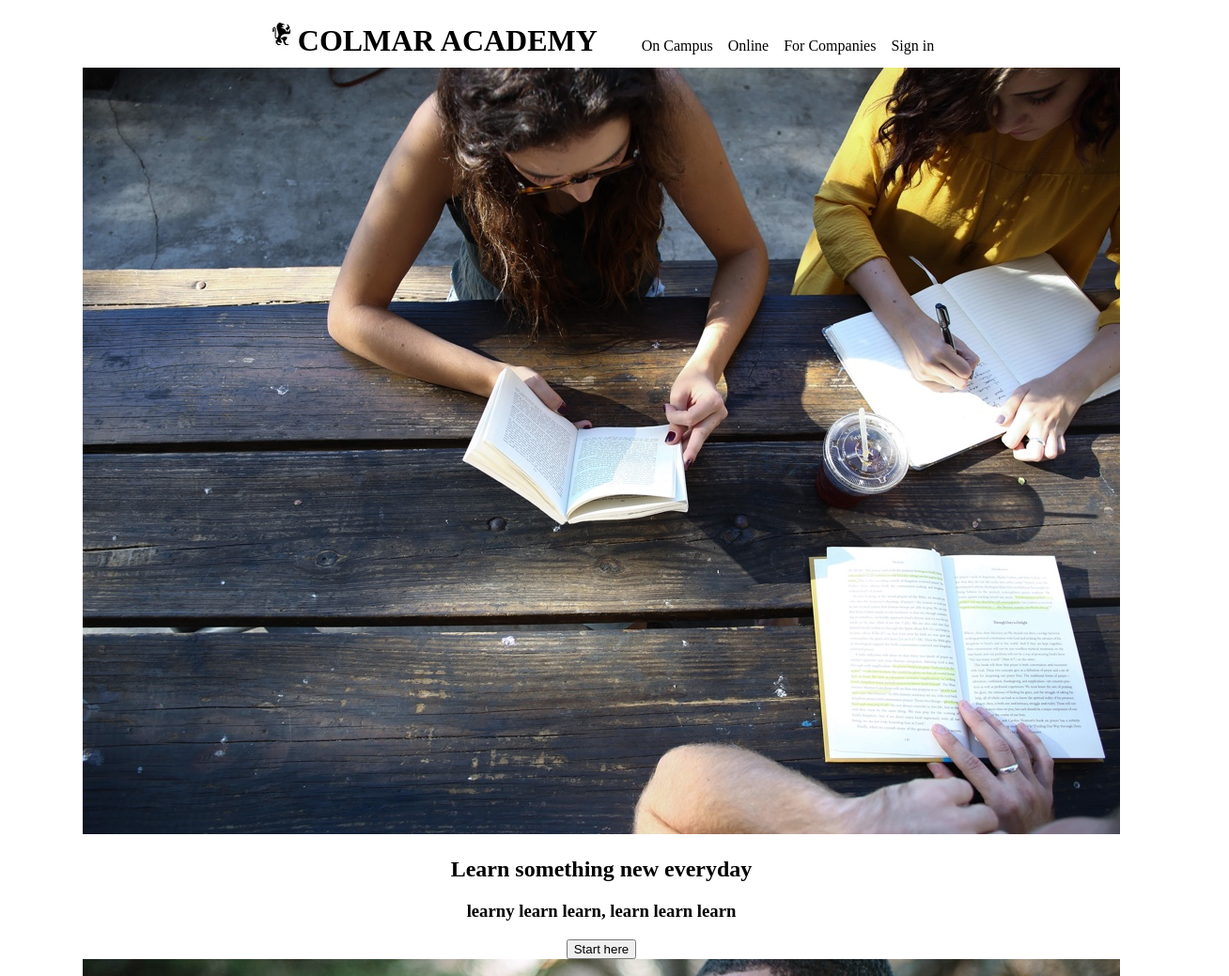
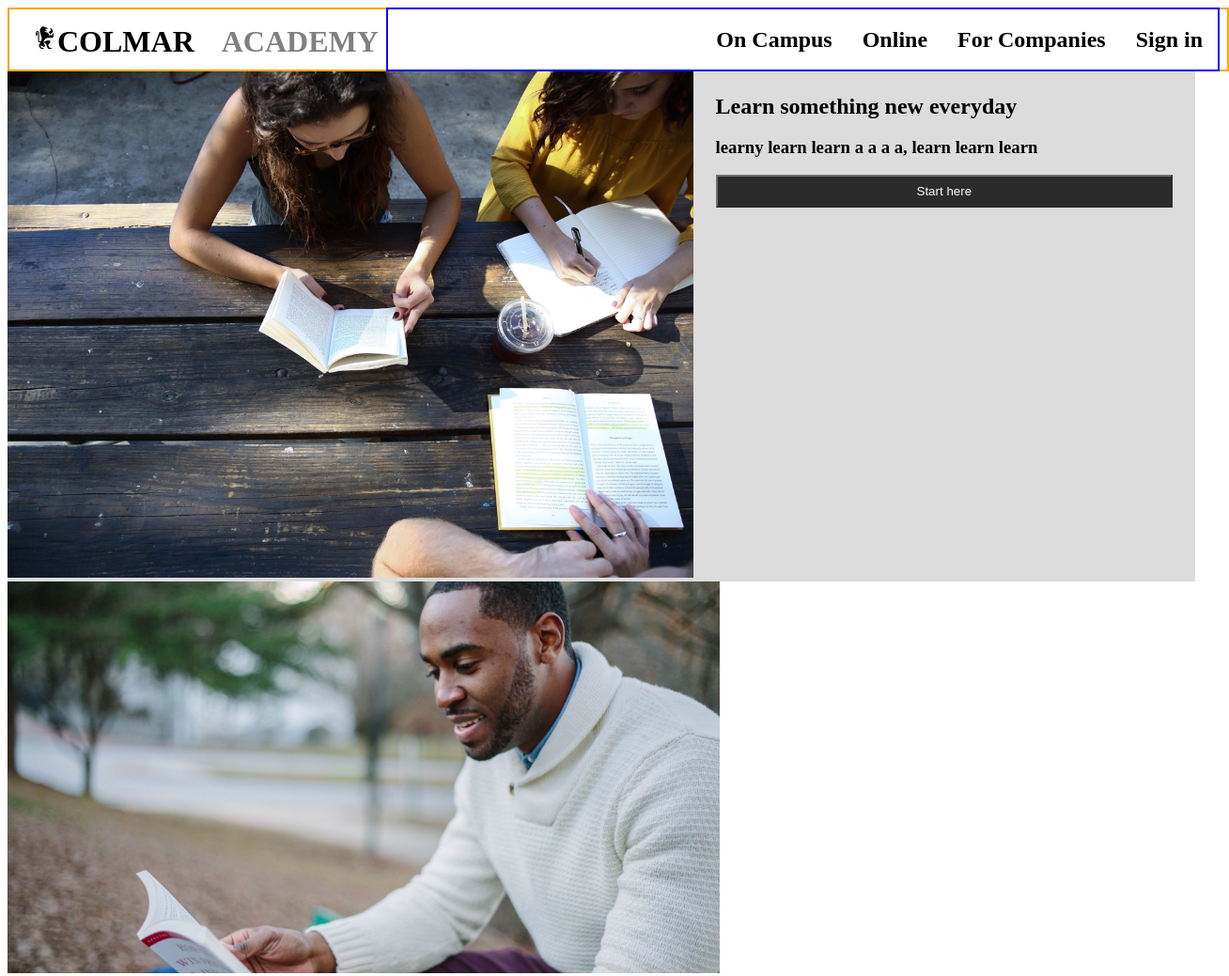
Before and after one commit to BShafto/Capstone, a plain HTML site: page CapstoneProject/index.html in a window 1280 px wide. Shown: the top 1039 px of the page at 94% size, 1308 px wide, since content can reach past the window. Drawn offline with Linux system fonts and the light colour scheme; files whose address does not match are found by name.

Commit message:
Third update with section1 css in

```diff
--- a/CapstoneProject/Resources/style.css
+++ b/CapstoneProject/Resources/style.css
@@ -1,22 +1,82 @@
-*{
-    text-align: center;
-}
-
 header{
+    width: 100%;
     height: 64px;
     padding-left: 24px;
     padding-right: 8px;
+
+    display: inline-flex;
+    position: relative;
+    align-items: center;            /*with regards to height*/
+    border: orange 2px solid;
 }
 
 h1{
-    display: inline;
+    display: flex;
+    justify-content: start;
+    position: relative;
+    align-items: flex-start;
+    color:gray;
+    height: 32px;
+    width: 250px;
+}
+
+h2.section1Descr{
+    margin: 0px;
+}
+
+h2.navigationHeadings{
+    margin: 16px;
+}
+
+h1.strong{
+    font-weight: bold;
+    color: black;
+}
+
+nav{
+    display: flex;
+    justify-content: end;
+    height: inherit;
+    position: relative;
+    text-align: center;
+    align-items: flex-end;
+    align-items: center;
+    border: blue 2px solid;
+    width: 100%;
 }
 
 p{
     margin-right: 16px;
     display: inline-flex;
 }
+
+button{
+    background-color: black;
+    color: white;
+    opacity: 0.8;
+    padding: 8px;
+}
 .navigation{
+    display: inline;
+    height: 32px;
+}
+
+.section1{
+    background-color: gainsboro;
     display: inline-flex;
-    justify-content: end;
 }
+
+.leftBanners{
+    width: 60%;
+}
+
+.descriptor{
+    margin: 24px;
+    display: flex;
+    flex-direction: column;
+    width: 40%;
+}
+
+.imgL{
+    width: 100%;
+}
--- a/CapstoneProject/index.html
+++ b/CapstoneProject/index.html
@@ -11,39 +11,34 @@
 <body>
     <header>
         <img src="C:/Users/Ben/Documents/Codecademy/CapstoneProject/Resources/images/ic-logo.svg">
-        <span>
-            <h1>
-                <strong>
-                    COLMAR
-                </strong>
-                ACADEMY
-            </h1>
-        </span>
-            <ul class="navigation">
-                <p>On Campus</p>
-                <p>Online</p>
-                <p>For Companies</p>
-                <p>Sign in</p>
-            </ul>
-        </span>
+        <h1 class="strong">COLMAR</h1>
+        <h1>ACADEMY</h1>
+        <nav>
+            <h2 class="navigationHeadings">On Campus</h2>
+            <h2 class="navigationHeadings">Online</h2>
+            <h2 class="navigationHeadings">For Companies</h2>
+            <h2 class="navigationHeadings">Sign in</h2>
+        </nav>
     </header>
 
     <div class="section1">
-        <img src="Resources/images/banner.jpg">
-        <div>
-            <h2>Learn something new everyday</h2>
-            <h3>learny learn learn, learn learn learn</h3>
+        <div class="leftBanners">
+            <img src="Resources/images/banner.jpg" class="imgL">
+        </div>
+        <div class="descriptor">
+            <h2 class="section1Descr">Learn something new everyday</h2>
+            <h3>learny learn learn a a  a a, learn learn learn</h3>
             <button>Start here</button>
         </div>
     </div>
 
     <div class="section2">
-        <div>
-            <img src="Resources/images/information-main.jpg">
+        <div class="leftBanners">
+            <img src="Resources/images/information-main.jpg" class="imgL">
             <h2>It doesn't hurt to keep practicing</h2>
-            <p>texty text text</p>
+            <p>texty text text texty text text texty text text texty text text texty text text texty text text texty text text</p>
         </div>
-        <div>
+        <div class="descriptor">
             <div>
                 <img src="Resources/images/information-orientation.jpg">
                 <h4>Orientation Date</h4>
@@ -104,7 +99,7 @@
     <div class="Thesis exhibit">
         <h2>Thesis Exhibit</h2>
         <div>
-            <video src="Resources/videos/thesis.mp4" autoplay loop muted>
+            <video src="Resources/videos/thesis.mp4" autoplay loop muted class="leftBanners">
             <h4>Imagine Urban</h4>
             <p>blah blah blah</p>
         </div>
```
